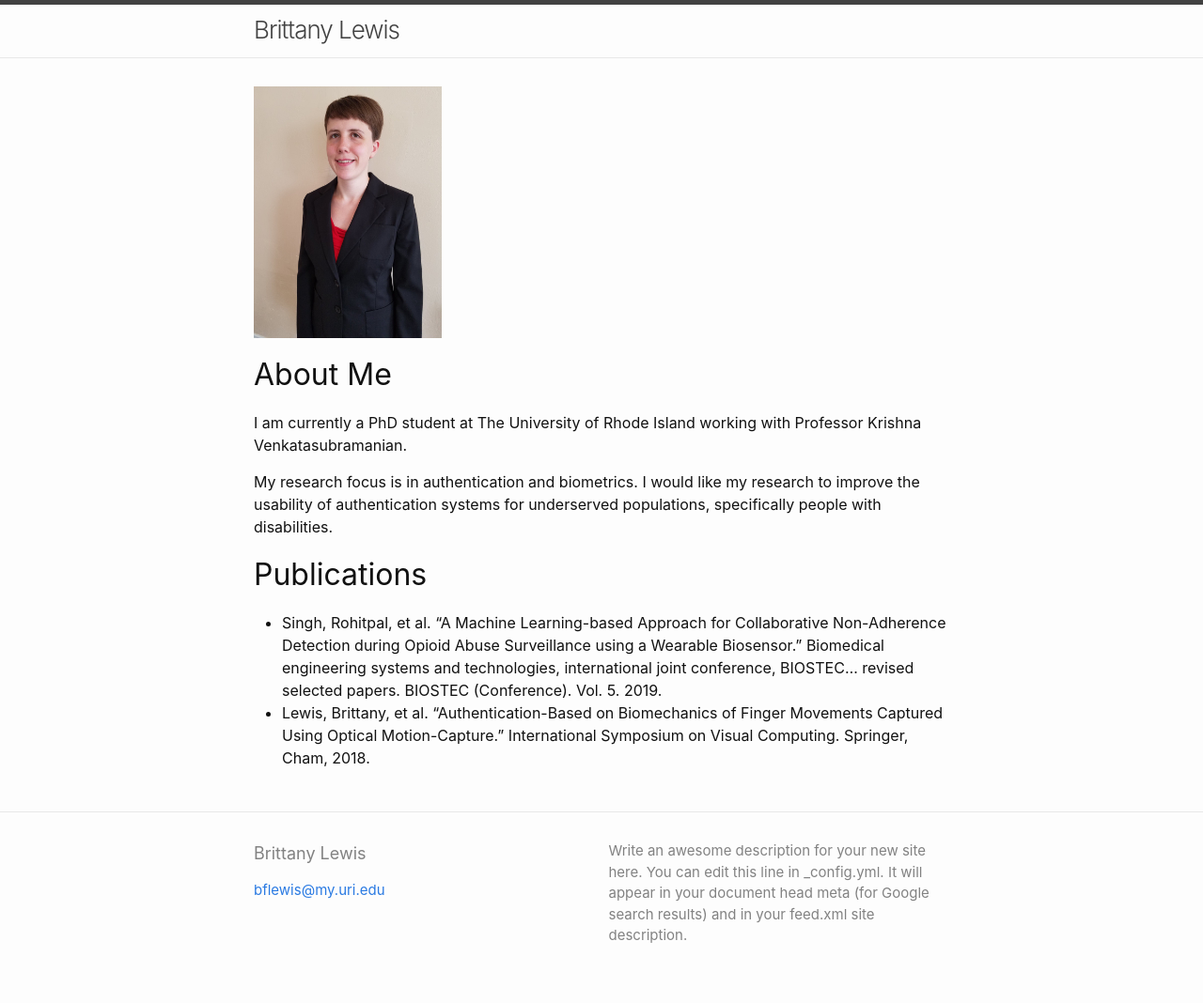
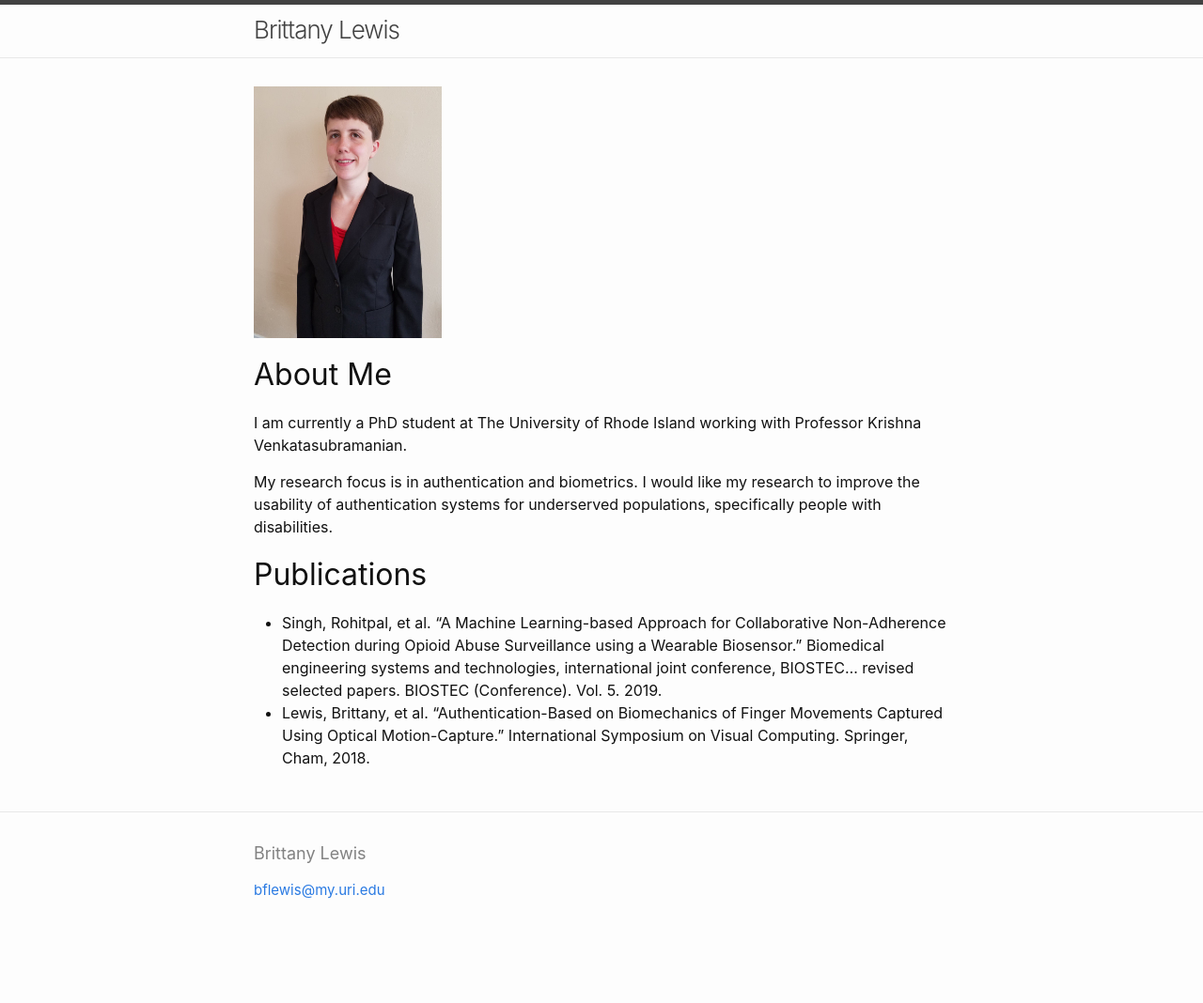
Before and after one commit to bgradel/website, a Jekyll site: the page built from index.md, in a window 1280 px wide. Shown: the whole page at 94% size. Built offline with Jekyll 4.4.1, drawn with Linux system fonts in a browser that asks for light colours; after the commit the page ends 1020 px from its top, so only the background shows below that; some of the changed lines change nothing that is shown.

Commit message:
good enough for now

```diff
--- a/_config.yml
+++ b/_config.yml
@@ -16,13 +16,13 @@
 title: Brittany Lewis
 email: bflewis@my.uri.edu
 description: >- # this means to ignore newlines until "baseurl:"
-  Write an awesome description for your new site here. You can edit this
-  line in _config.yml. It will appear in your document head meta (for
-  Google search results) and in your feed.xml site description.
+#  Write an awesome description for your new site here. You can edit this
+#  line in _config.yml. It will appear in your document head meta (for
+#  Google search results) and in your feed.xml site description.
 baseurl: /website # the subpath of your site, e.g. /blog
 url: "" # the base hostname & protocol for your site, e.g. http://example.com
 #twitter_username: jekyllrb
-#github_username:  jekyll
+github_username:  bgradel
 
 # Build settings
 markdown: kramdown
```
